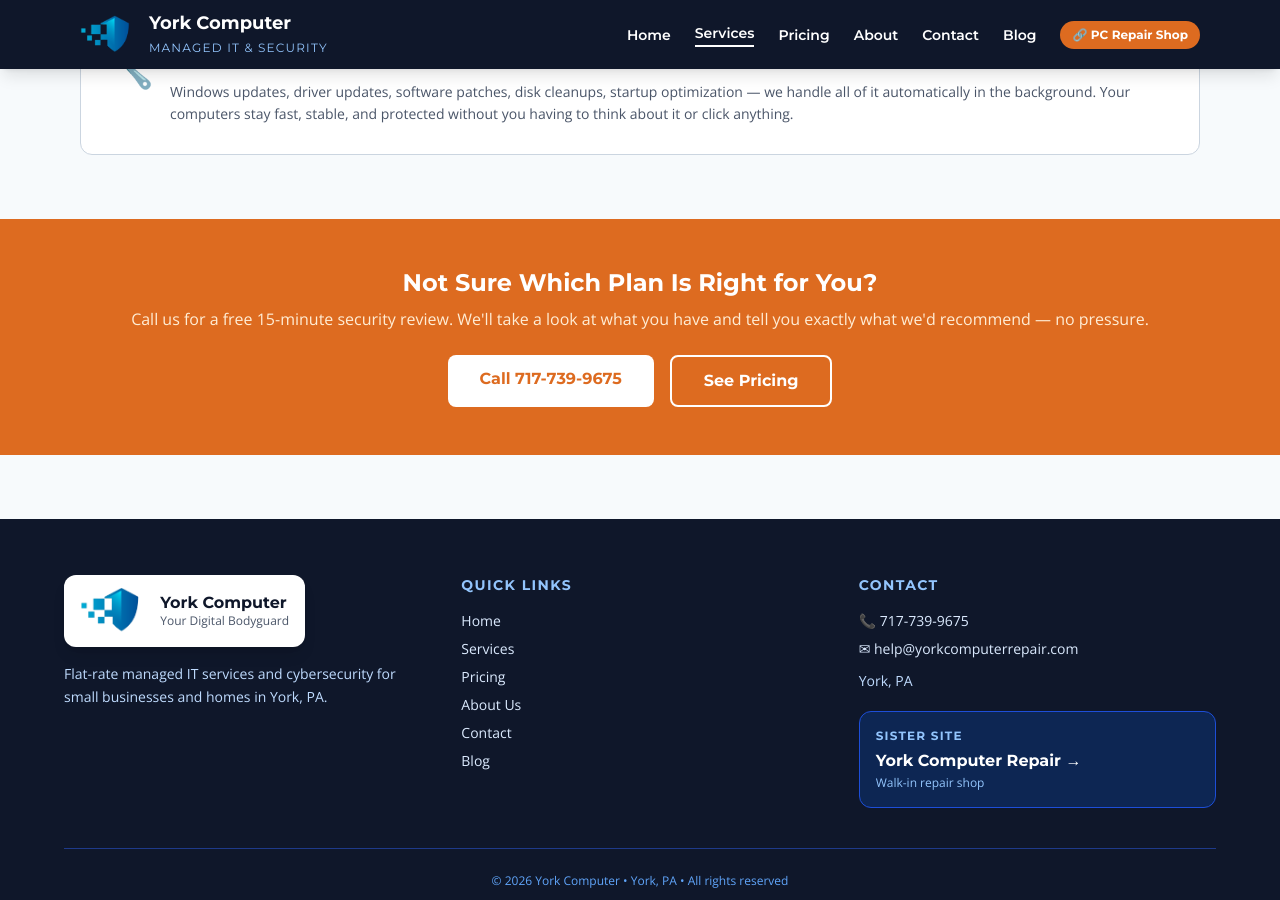
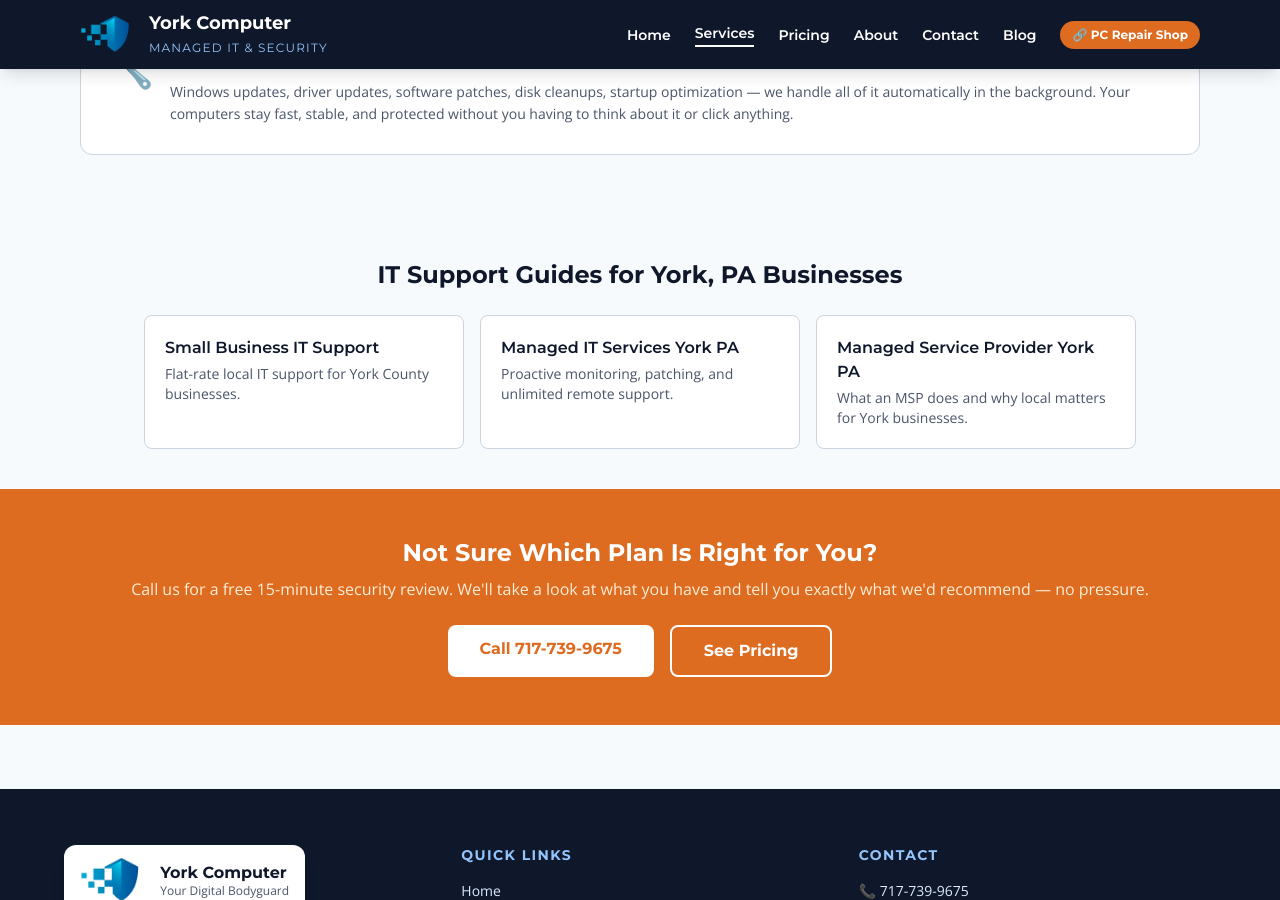
Before and after one commit to oak8513/yorkcomputer-net, a Jekyll site: the page built from services.html, in a window 1280 px wide and 900 px high, scrolled down 1484 px. Built offline with Jekyll 4.4.1, drawn with Linux system fonts in a browser that asks for light colours; nearby versions of some CDN libraries; a script that is not in the unit is left out.

Commit message:
SEO: add small business IT support York PA landing page

```diff
--- a/services.html
+++ b/services.html
@@ -142,6 +142,25 @@
   </div>
 </section>
 
+<!-- RELATED GUIDES -->
+<section class="max-w-5xl mx-auto px-4 py-10">
+  <h2 class="font-heading font-bold text-2xl text-yc-navy mb-6 text-center">IT Support Guides for York, PA Businesses</h2>
+  <div class="grid grid-cols-1 sm:grid-cols-3 gap-4">
+    <a href="/blog/small-business-it-support-york-pa.html" class="block bg-white border border-yc-gray rounded-lg p-5 hover:shadow-md transition">
+      <div class="font-heading font-semibold text-yc-navy mb-1">Small Business IT Support</div>
+      <p class="text-yc-steel text-sm">Flat-rate local IT support for York County businesses.</p>
+    </a>
+    <a href="/blog/managed-it-services-york-pa.html" class="block bg-white border border-yc-gray rounded-lg p-5 hover:shadow-md transition">
+      <div class="font-heading font-semibold text-yc-navy mb-1">Managed IT Services York PA</div>
+      <p class="text-yc-steel text-sm">Proactive monitoring, patching, and unlimited remote support.</p>
+    </a>
+    <a href="/blog/managed-service-provider-york-pa.html" class="block bg-white border border-yc-gray rounded-lg p-5 hover:shadow-md transition">
+      <div class="font-heading font-semibold text-yc-navy mb-1">Managed Service Provider York PA</div>
+      <p class="text-yc-steel text-sm">What an MSP does and why local matters for York businesses.</p>
+    </a>
+  </div>
+</section>
+
 <!-- CTA -->
 <section class="bg-yc-orange py-12 px-4 text-white text-center">
   <h2 class="font-heading font-bold text-2xl mb-2">Not Sure Which Plan Is Right for You?</h2>
--- a/sitemap.xml
+++ b/sitemap.xml
@@ -37,4 +37,10 @@
     <changefreq>monthly</changefreq>
     <priority>0.9</priority>
   </url>
+  <url>
+    <loc>https://yorkcomputer.net/blog/small-business-it-support-york-pa.html</loc>
+    <lastmod>2026-04-23</lastmod>
+    <changefreq>monthly</changefreq>
+    <priority>0.9</priority>
+  </url>
 </urlset>
```
Also changed, not shown: blog/index.html (+8 -0 lines), blog/small-business-it-support-york-pa.html (added, +135 -0 lines).
